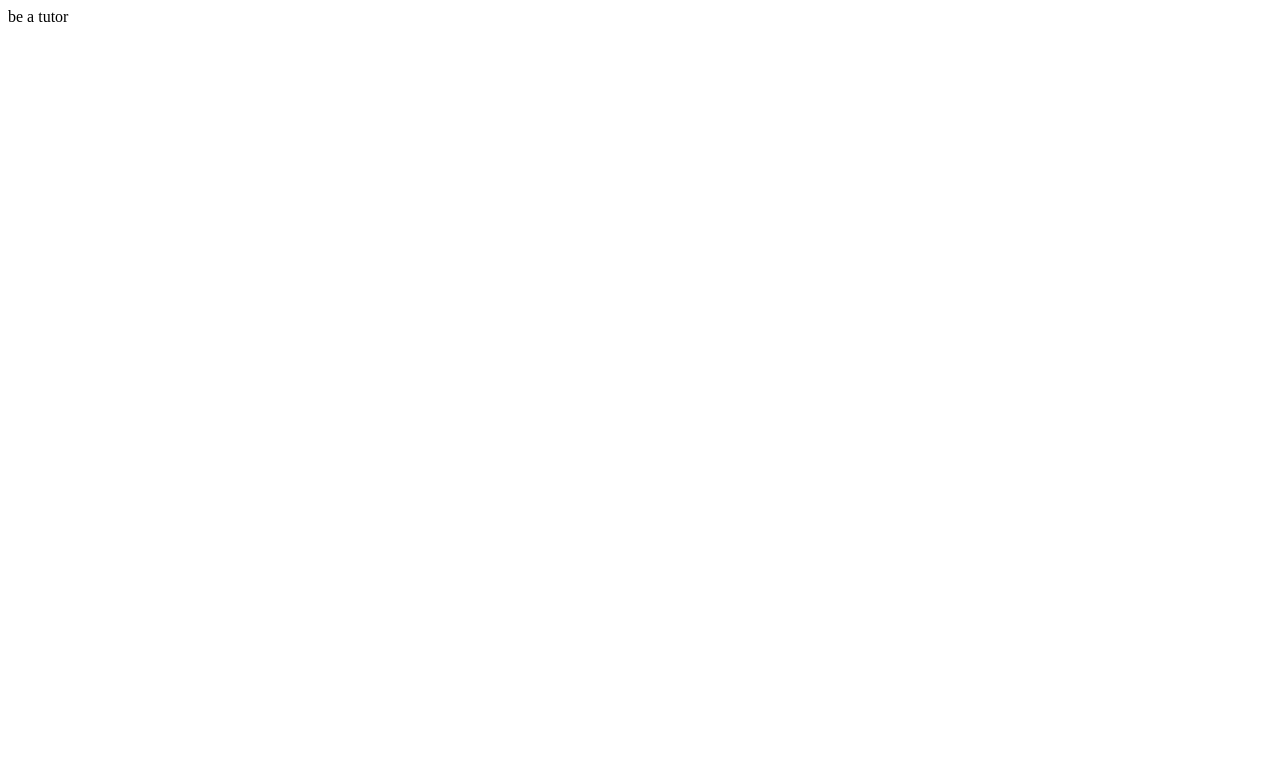
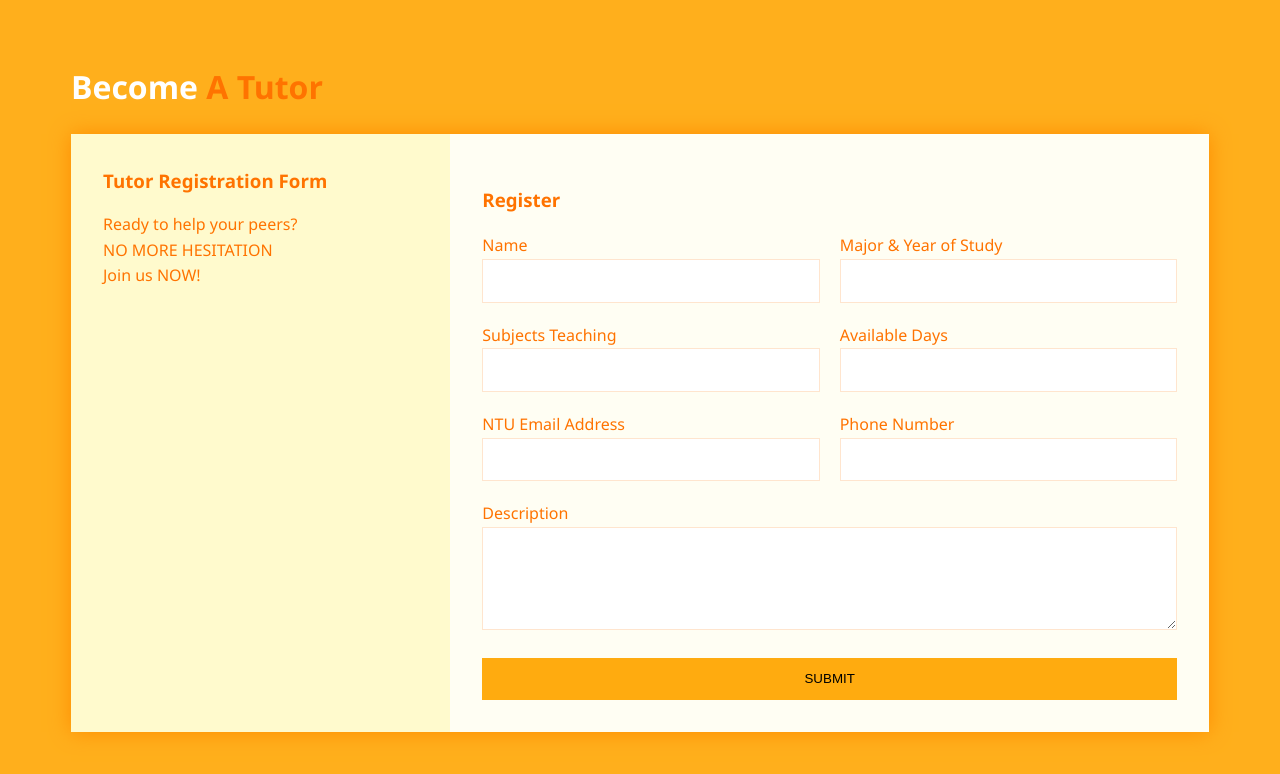
Before and after one commit to lr98769/testing, a plain HTML site: page beATutor.html in a window 1280 px wide. Drawn offline with nearby package versions, Linux system fonts and the light colour scheme.

Commit message:
second commit

```diff
--- a/beATutor.html
+++ b/beATutor.html
@@ -1,12 +1,63 @@
 <!DOCTYPE html>
 <html lang="en">
 <head>
-    <meta charset="UTF-8">
-    <meta name="viewport" content="width=device-width, initial-scale=1.0">
-    <meta http-equiv="X-UA-Compatible" content="ie=edge">
-    <title>Document</title>
+  <meta charset="UTF-8">
+  <meta name="viewport" content="width=device-width, initial-scale=1.0">
+  <meta http-equiv="X-UA-Compatible" content="ie=edge">
+  <title>Tutor Registration</title>
+  <link href="https://maxcdn.bootstrapcdn.com/font-awesome/4.7.0/css/font-awesome.min.css" rel="stylesheet" integrity="sha384-wvfXpqpZZVQGK6TAh5PVlGOfQNHSoD2xbE+QkPxCAFlNEevoEH3Sl0sibVcOQVnN" crossorigin="anonymous">
+  <link rel="stylesheet" href="https://cdnjs.cloudflare.com/ajax/libs/animate.css/3.5.2/animate.css" />
+  <link rel="stylesheet" href="style.css">
 </head>
 <body>
-    be a tutor
+  <div class="container">
+    <h1 class="brand"><span>Become</span> A Tutor</h1>
+    <div class="wrapper animated bounceInLeft">
+      <div class="company-info">
+        <h3>Tutor Registration Form</h3>
+        <ul>
+          <li>Ready to help your peers?</li>
+          <li>NO MORE HESITATION</li>
+          <li>Join us NOW!</li>
+        </ul>
+      </div>
+      <div class="contact">
+        <h3>Register</h3>
+        <form>
+          <p>
+            <label>Name</label>
+            <input type="text" name="name">
+          </p>
+          <p>
+            <label>Major & Year of Study</label>
+            <input type="text" name="major">
+          </p>
+          <p>
+            <label>Subjects Teaching</label>
+            <input type="text" name="teach">
+          </p>
+          <p>
+            <label>Available Days</label>
+            <input type="text" name="available">
+          </p>
+          <p>
+            <label>NTU Email Address</label>
+            <input type="email" name="email">
+          </p>
+          <p>
+            <label>Phone Number</label>
+            <input type="text" name="phone">
+          </p>
+          <p class="full">
+            <label>Description</label>
+            <textarea name="message" rows="5"></textarea>
+          </p>
+          <p class="full">
+            <button>Submit</button>
+          </p>
+        </form>
+      </div>
+    </div>
+  </div>
 </body>
 </html>
--- /dev/null
+++ b/style.css
@@ -0,0 +1,106 @@
+*{
+  box-sizing: border-box;
+}
+
+body{
+  background:	rgba(255, 166, 0, 0.89);
+  color:rgb(255, 115, 0);
+  line-height:1.6;
+  font-family: 'Segoe UI', Tahoma, Geneva, Verdana, sans-serif;
+  padding:1em;
+}
+
+.container{
+  max-width:1170px;
+  margin-left:auto;
+  margin-right:auto;
+  padding:1em;
+}
+
+ul{
+  list-style: none;
+  padding:0;
+}
+
+.brand{
+  text-align: center;
+}
+
+.brand span{
+  color:#fff;
+}
+
+.wrapper{
+  box-shadow: 0 0 20px 0	#FF8C00;
+}
+
+.wrapper > *{
+  padding: 1em;
+}
+
+.company-info{
+  background:	#FFFACD;
+}
+
+.company-info h3, .company-info ul{
+  text-align: center;
+  margin:0 0 1rem 0;
+}
+
+.contact{
+  background:	#FFFEF3;
+}
+
+/* FORM STYLES */
+.contact form{
+  display: grid;
+  grid-template-columns: 1fr 1fr;
+  grid-gap:20px;
+}
+
+.contact form label{
+  display:block;
+}
+
+.contact form p{
+  margin:0;
+}
+
+.contact form .full{
+  grid-column: 1 / 3;
+}
+
+.contact form button, .contact form input, .contact form textarea{
+  width:100%;
+  padding:1em;
+  border:1px solid 	rgba(255, 229, 205, 0.966);
+}
+
+.contact form button{
+  background:	rgba(255, 166, 0, 0.938);
+  border:0;
+  text-transform: uppercase;
+}
+
+.contact form button:hover,.contact form button:focus{
+  background:	#FFA500;
+  color:rgba(255, 255, 255, 0.904);
+  outline:0;
+  transition: background-color 2s ease-out;
+}
+
+/* LARGE SCREENS */
+@media(min-width:700px){
+  .wrapper{
+    display: grid;
+    grid-template-columns: 1fr 2fr;
+  }
+
+  .wrapper > *{
+    padding:2em;
+  }
+
+  .company-info h3, .company-info ul, .brand{
+    text-align: left;
+  }
+}
```
